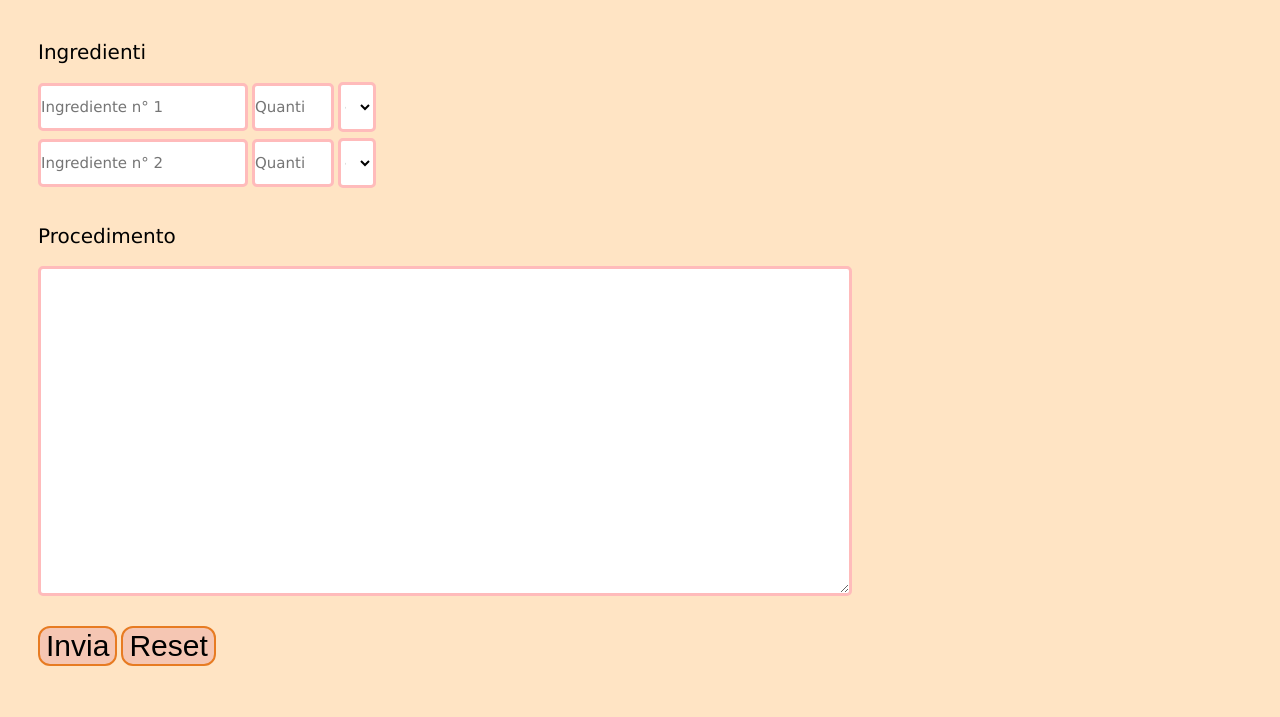
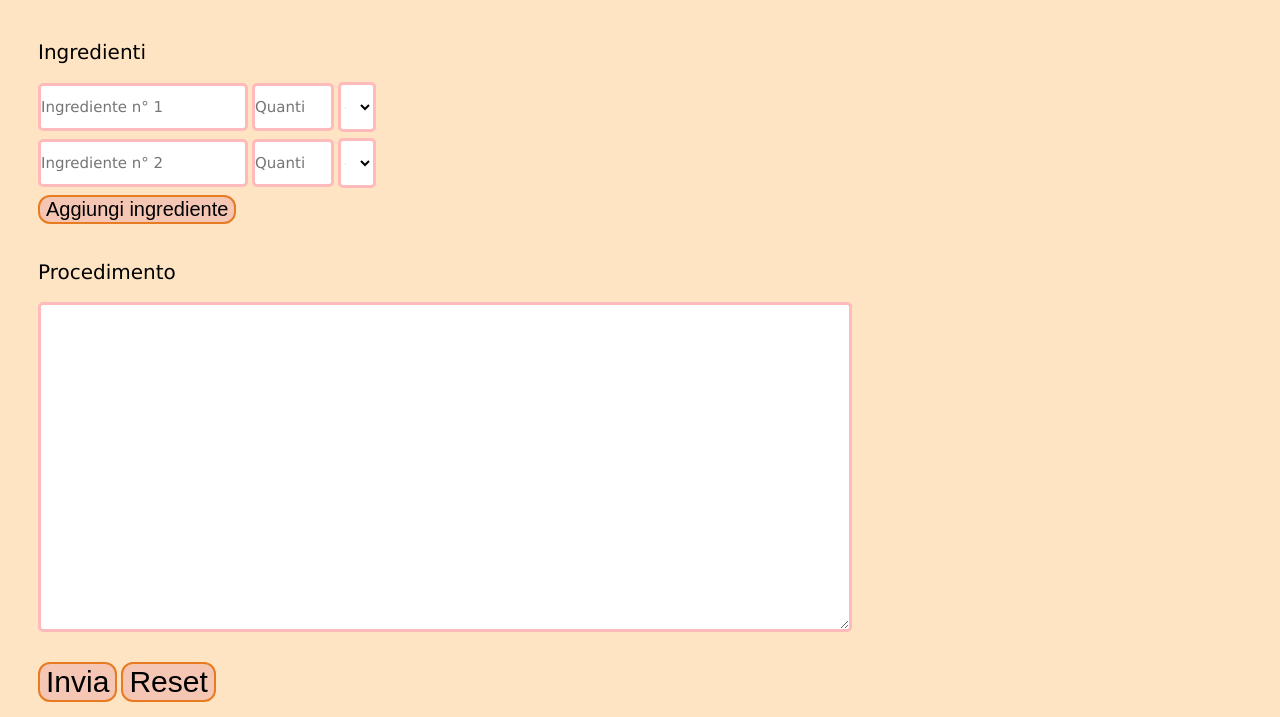
Before and after one commit to cooking-forum/cooking, a PHP site: page /form_ricette.html in a window 1280 px wide; the page is wider, and only the part inside the window is pictured. Shown: the part 430-1147 px from the top of that part. Before the commit the page ends 1096 px from the top of that part, so only its background shows below. Run offline with PHP 8.4, Linux system fonts and the light colour scheme; some libraries are stand-ins or nearby versions.

Commit message:
commit 2

```diff
--- /dev/null
+++ b/ricette/add_ingrediente.js
@@ -0,0 +1,70 @@
+
+function addIngrediente() {
+    document.querySelector('.formIngr');
+}
+
+
+/*
+var counter = 2;
+
+function addIngrediente() {
+    counter +=1;
+    html='<input type="text" id="i'+ counter +'" name="ingrediente'+ counter +'" class="label-ingr" placeholder="Ingrediente n° '+ counter +'" required />\
+          <input type="number" id="n'+ counter +'" name="ingrediente'+ counter +'" class="num" step="0,5" placeholder="Quantità" required>\
+          <select name="unita" id="unita" class="unita">\
+            <option value="gr">gr</option>\
+            <option value="kg">kg</option>\
+            <option value="l">l</option>\
+            <option value="ml">ml</option>\
+           </select>\
+           <br>';
+
+       var form = document.getElementById('formIngr');
+       form.innerHTML += html;
+}
+*/
+
+/*
+function addIngrediente() {
+    // creazione elemento div
+	var txtNewInputBox = document.createElement('div');
+
+    // aggiungere una nuova input box all'elemento
+	txtNewInputBox.innerHTML = "<input type='text' id='i3' name='ingrediente3' class='label-ingr' placeholder='Ingrediente n° 3' required>";
+    txtNewInputBox.innerHTML = "<input type='number' id='n3' name='ingrediente3' class='num' step='0,5' placeholder='Quantità' required>";
+    txtNewInputBox.innerHTML = "<select name='unita' id='unita' class='unita'>";
+    txtNewInputBox.innerHTML = "<option id='gr' value='gr'>gr</option>";
+    txtNewInputBox.innerHTML = "<option id='kg' value='kg'>kg</option>";
+    txtNewInputBox.innerHTML = "<option id='l' value='l'>l</option>";
+    txtNewInputBox.innerHTML = "<option id='ml' value='ml'>ml</option>";
+    txtNewInputBox.innerHTML = "</select>";
+
+    // posizionarla dove dave comparire
+	document.getElementById("i3").appendChild(txtNewInputBox);
+    document.getElementById("n3").appendChild(txtNewInputBox);
+    document.getElementById("unita").appendChild(txtNewInputBox);
+    document.getElementById("gr").appendChild(txtNewInputBox);
+    document.getElementById("kg").appendChild(txtNewInputBox);
+    document.getElementById("l").appendChild(txtNewInputBox);
+    document.getElementById("ml").appendChild(txtNewInputBox);
+}
+
+$(document).ready(function() {
+    var max_fields      = 50; //maximum input boxes allowed
+    var wrapper   		= $(".input_fields_wrap"); //Fields wrapper
+    var add_button      = $(".btn-ingr"); //Add button ID
+
+    var x = 1; //initlal text box count
+    $(add_button).click(function(e){ //on add input button click
+    e.preventDefault();
+        if(x < max_fields){ //max input box allowed
+            x++; //text box increment
+            $(wrapper).append('<input type="text" id="i3" name="ingrediente3" class="label-ingr" placeholder="Ingrediente n° 3" required><input type="number" id="n3" name="numero3" class="num" step="0,5" placeholder="Quantità" required><select name="unita" id="unita" class="unita"><option value="gr">gr</option><option value="kg">kg</option><option value="l">l</option><option value="ml">ml</option></select>'); //add input box
+        }
+    });
+
+    $(wrapper).on("click",".remove_field", function(e){ //user click on remove text
+        e.preventDefault(); $(this).parent('div').parent('div').remove(); x--;
+        })
+    });
+    */
--- a/ricette/form_ricette.css
+++ b/ricette/form_ricette.css
@@ -33,7 +33,6 @@ h3 {
     font-family:Verdana, Geneva, Tahoma, sans-serif;
     font-size: 20px;
 }
-
 
 .ricetta{
     width:100%;
@@ -78,6 +77,21 @@ h3 {
 }
 
 .btn:hover {
+    background-color: rgb(243, 151, 75);
+}
+
+.btn-ingr {
+    background-color: rgb(245, 198, 179);
+    border: 2px solid rgb(231, 123, 34);
+    border-radius: 12px;
+    color: rgb(0, 0, 0);
+    text-align: left;
+    display: inline-block;
+    font-size: 20px;
+    margin-top: 7px;
+}
+
+.btn-ingr:hover {
     background-color: rgb(243, 151, 75);
 }
 
--- a/ricette/form_ricette.html
+++ b/ricette/form_ricette.html
@@ -7,6 +7,7 @@
     <link rel="stylesheet" href="form_ricette.css" />
     <script type="application/javascript" src="../js/bootstrap.js"></script>
     <script src="check-ricette.js"> </script>
+    <script src="add_ingrediente.js"> </script>
     <title> Ricetta - FORM</title>
 </head>
 <body>
@@ -16,23 +17,34 @@
 
     <br>
     <div class="ricetta">
-        <form action="form_ricette.php" method="POST" class="form-ricetta" name="myRicetta" onSubit="checkRicetta()">
+        <form action="form_ricette.php" method="POST" class="form-ricetta" id="ricetta" name="myRicetta" onSubit="checkRicetta()">
             <h2 class="h2"> Aggiungi una tua ricetta! </h2> <br>
             <h3 class="h3"> Con pochi e semplici passaggi puoi contribuire anche tu a migliorare il nostro forum! </h3> <br>
 
             <label for="nome ricetta" class="label"> nome ricetta </label>
-            <input type="text" name="nomeRicetta" class="form-input" required autofocus />
+            <input type="text" id="nricetta" name="nomeRicetta" class="form-input" required autofocus />
             <br>
             <br>
 
             <label for="nome utente" class="label"> autore </label>
-            <input type="text" name="nomeAutore" class="form-input" required />
+            <input type="text" id="nautore" name="nomeAutore" class="form-input" required />
             <br>
             <br>
 
+            <div class="formIngr">
                 <label for="ingredienti" class="label"> Ingredienti </label> <br>
-            <input type="text" name="ingrediente1" class="label-ingr" placeholder="Ingrediente n° 1" required />
-            <input type="number" id="ingrediente1" name="ingrediente1" class="num" step="0,5" placeholder="Quantità" required>
+                <input type="text" id="i1" name="ingrediente1" class="label-ingr" placeholder="Ingrediente n° 1" required />
+                <input type="number" id="n1" name="ingrediente1" class="num" step="0,5" placeholder="Quantità" required>
+                <select name="unita" id="unita" class="unita">
+                    <option id="gr" value="gr">gr</option>
+                    <option id="kg" value="kg">kg</option>
+                    <option id="l" value="l">l</option>
+                    <option id="ml" value="ml">ml</option>
+                </select>
+                <br>
+
+                <input type="text" id="i2" name="ingrediente2" class="label-ingr" placeholder="Ingrediente n° 2" required />
+                <input type="number" id="n2" name="ingrediente2" class="num" step="0,5" placeholder="Quantità" required>
                 <select name="unita" id="unita" class="unita">
                     <option value="gr">gr</option>
                     <option value="kg">kg</option>
@@ -40,25 +52,20 @@
                     <option value="ml">ml</option>
                 </select>
                 <br>
-            <input type="text" name="ingrediente2" class="label-ingr" placeholder="Ingrediente n° 2" required />
-            <input type="number" id="ingrediente2" name="ingrediente1" class="num" step="0,5" placeholder="Quantità" required>
-            <select name="unita" id="unita" class="unita">
-                <option value="gr">gr</option>
-                <option value="kg">kg</option>
-                <option value="l">l</option>
-                <option value="ml">ml</option>
-              </select>
+            </div>
+
+            <button class="btn-ingr" type="button" name="addIngrButton" id="bing" onclick="addIngrediente()"> Aggiungi ingrediente </button>
+
             <br>
             <br>
 
             <label for="procedimento" class="label"> Procedimento </label> <br>
-            <textarea class="form-textarea" id="procedimento" name="procedimento" rows="20" cols="100"
-                placeholder="Inserire il procedimento della ricetta"> </textarea>
+            <textarea class="form-textarea" id="procedimento" name="procedimento" rows="20" cols="100" placeholder="Inserire il procedimento della ricetta"> </textarea>
             <br>
             <br>
 
-            <button class="btn" type="submit"> Invia </button>
-            <button class="btn" type="reset"> Reset </button>
+            <button class="btn" type="submit" name="submitButton" id="binv"> Invia </button>
+            <button class="btn" type="reset" name="resetButton" id="bres"> Reset </button>
 
 
         </form>
```
Lines whose indentation alone changed are shown as unchanged.
